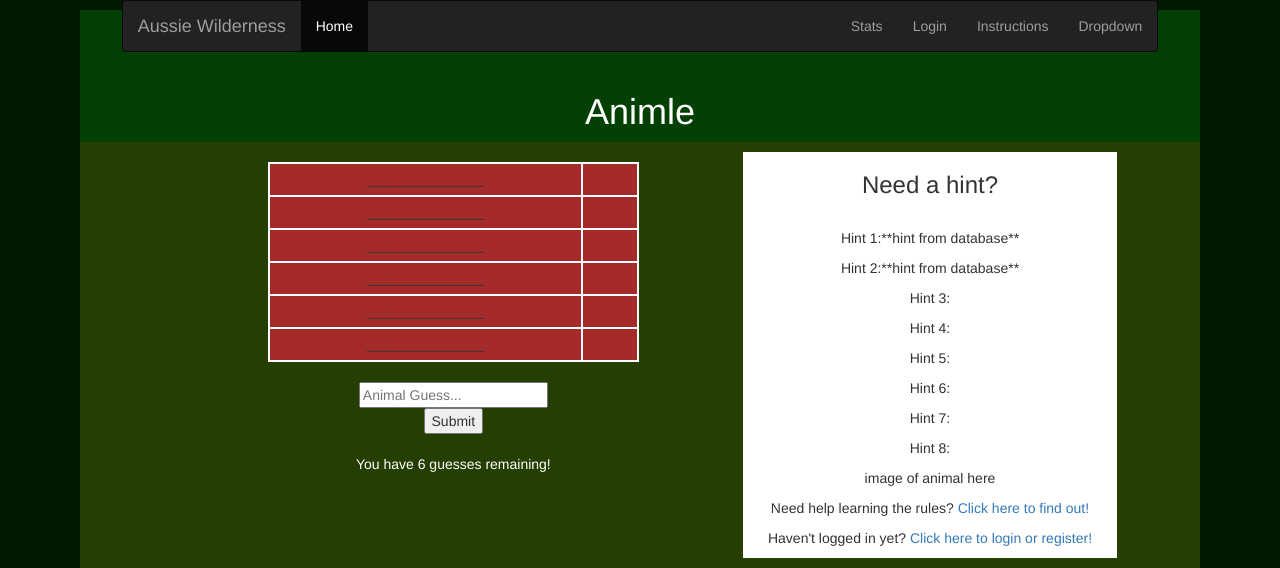
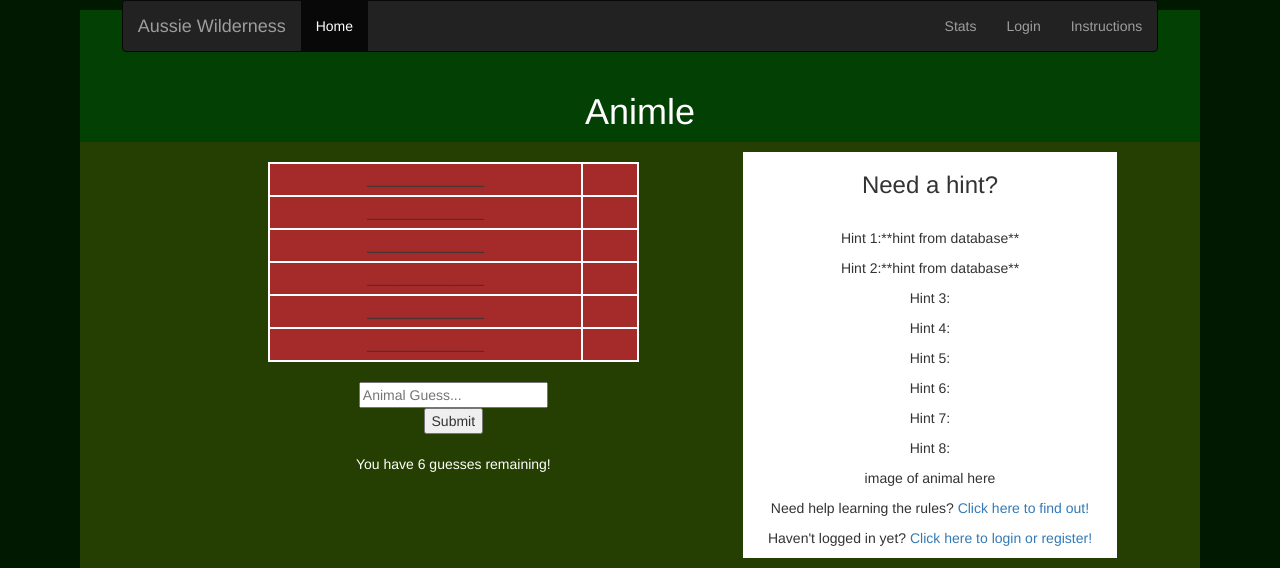
Before and after one commit to saphcarter/animle, a Flask app: page / in a window 1280 px wide. Shown: the top 568 px of the page. Run offline with Flask 2, Linux system fonts and the light colour scheme; some libraries are stand-ins or nearby versions.

Commit message:
Database adjustments. Removed Dropdown from menu

```diff
--- a/flask_app/app/models.py
+++ b/flask_app/app/models.py
@@ -20,7 +20,7 @@ class Animals(db.Model):
     Size = db.Column(db.VARCHAR(2), nullable = False)
     Climate = db.Column(db.VARCHAR(50), nullable = False)
     Endangered = db.Column(db.VARCHAR(50), nullable = False)
-    Image = db.Column(db.String(120), default='default.jpg')             #TODO: Need to add to DB
+    Image = db.Column(db.String(120), default='')             #TODO: Need to add to DB
 
     def __repr__(self):     #how the object is printed if the 'Animal' object is printed
         return '{}>'.format(self.Name)        #print just the name
--- a/flask_app/app/templates/base.html
+++ b/flask_app/app/templates/base.html
@@ -46,19 +46,6 @@
                         {% endif %}
 
                         <li><a href="{{ url_for('instructions') }}">Instructions</a></li>
-                        <!--Needs a hover dropdown-->
-                        <li class="nav-item dropdown">
-                            <a class="nav-link dropdown-toggle" href="#" id="navbarDropdown" role="button"
-                                data-toggle="dropdown" aria-haspopup="true" aria-expanded="false">
-                                Dropdown
-                            </a>
-                            <div class="dropdown-menu" aria-labelledby="navbarDropdown">
-                                <a class="dropdown-item" href="#">Profile</a>
-                                <a class="dropdown-item" href="#">Another action</a>
-                                <div class="dropdown-divider"></div>
-                                <a class="dropdown-item" href="#">Something else here</a>
-                            </div>
-                        </li>
                     </ul>
                 </div>
             </nav>
```
Also changed, not shown: flask_app/app.db.
